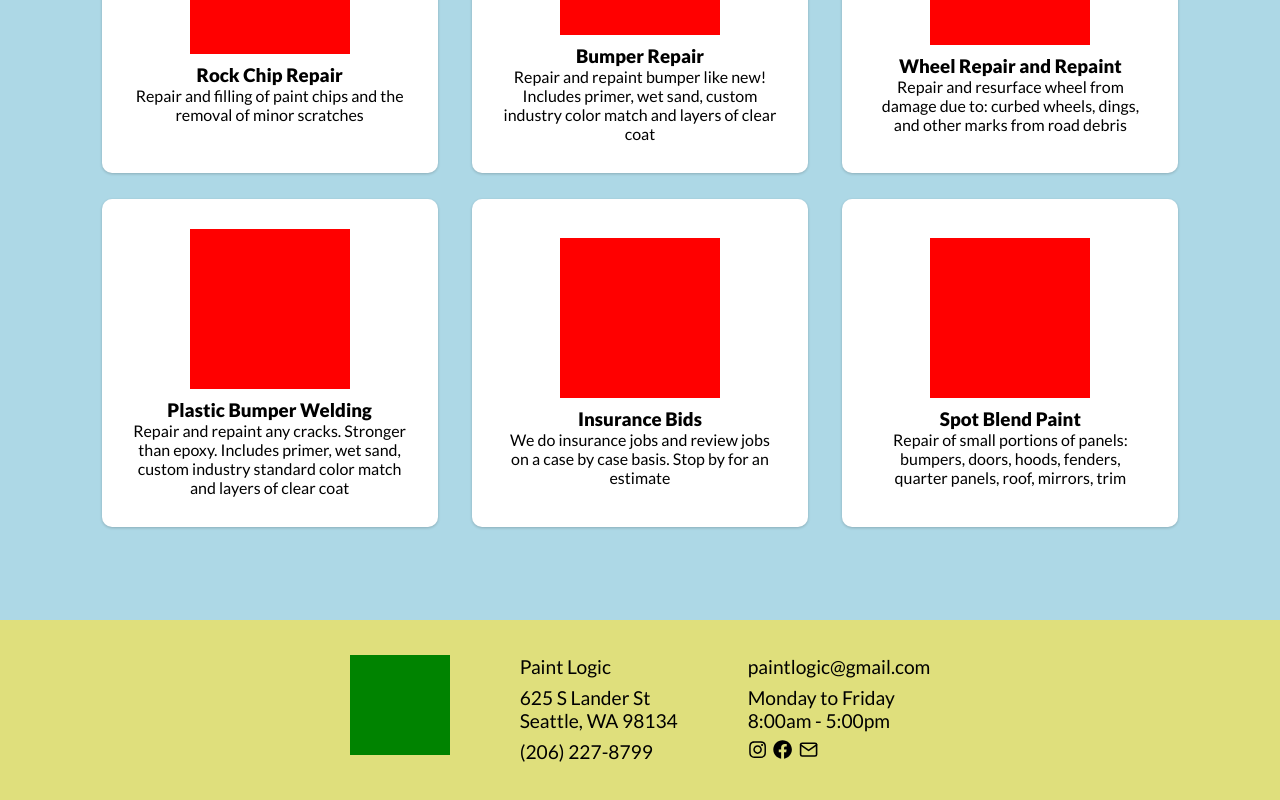
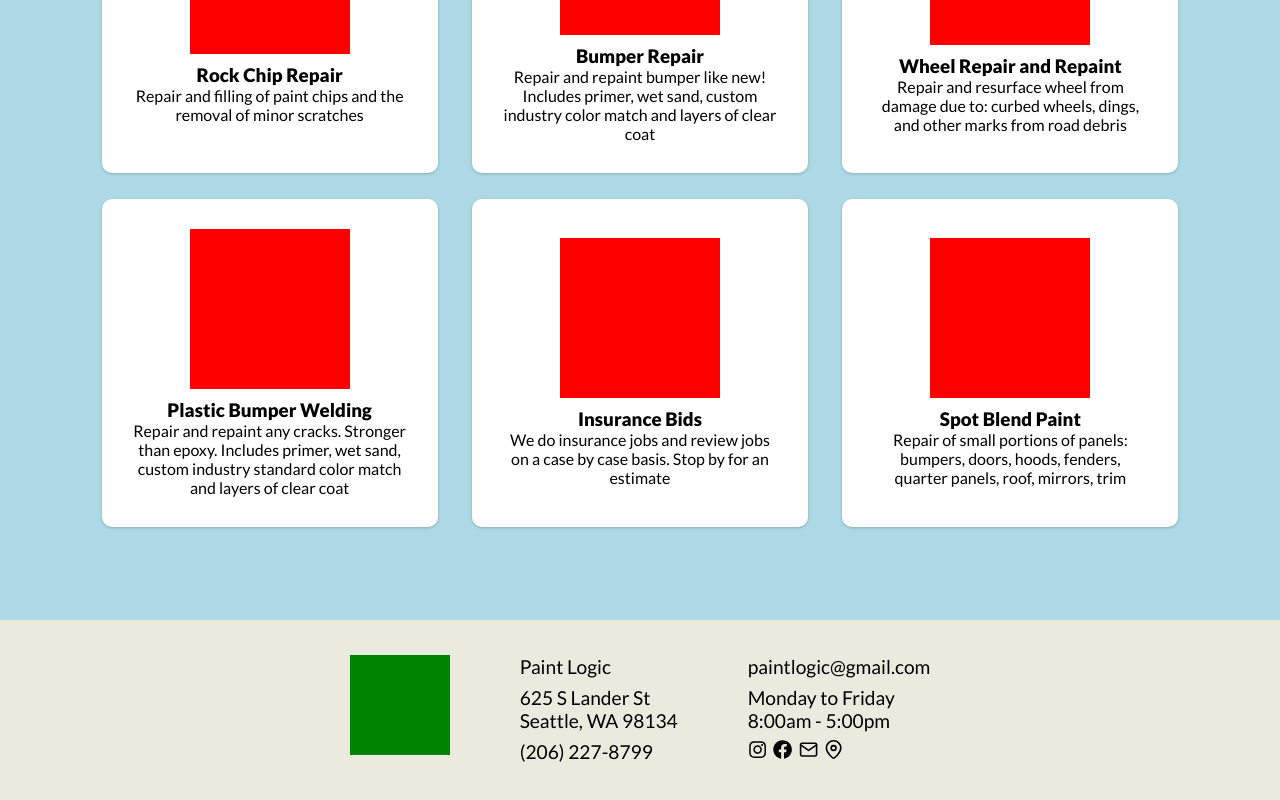
Before and after one commit to rallysport206/PLv2, a React (Create React App) app: page / in a window 1280 px wide. Shown: the part 2595-3395 px from the top of the page. Built offline with nearby package versions, Linux system fonts and the light colour scheme.

Commit message:
saved for break

```diff
--- a/src/components/Footer/footerStyling.css
+++ b/src/components/Footer/footerStyling.css
@@ -1,5 +1,5 @@
 .footer-content {
-    background-color: rgb(223, 223, 124);
+    background-color: #eaeade;
 }
 
 .footer_wrap {
--- a/src/components/Footer/index.js
+++ b/src/components/Footer/index.js
@@ -1,7 +1,7 @@
 import React from 'react';
 import './footerStyling.css'
 import { FaInstagram, FaFacebook } from 'react-icons/fa'
-import { FiMail } from 'react-icons/fi'
+import { FiMail, FiMapPin} from 'react-icons/fi'
 
 const Footer = () => {
     return(
@@ -26,6 +26,7 @@ const Footer = () => {
                                     <a href='https://instagram.com/petrakis135_paintlogic' className='footer-icon'><FaInstagram /></a>
                                     <a href='https://www.facebook.com/paintlogicseattle' className='footer-icon'><FaFacebook /></a>
                                     <a href="mailto:paintlogic@gmail.com?Subject=Hello%20Paint%20Logic!" className='footer-icon'><FiMail /></a>
+                                    <a href='https://goo.gl/maps/yYiovX9EDXE7sTfH6' className='footer-icon'><FiMapPin /></a>
                                 </div>
                             </div>
                         </div>
```
